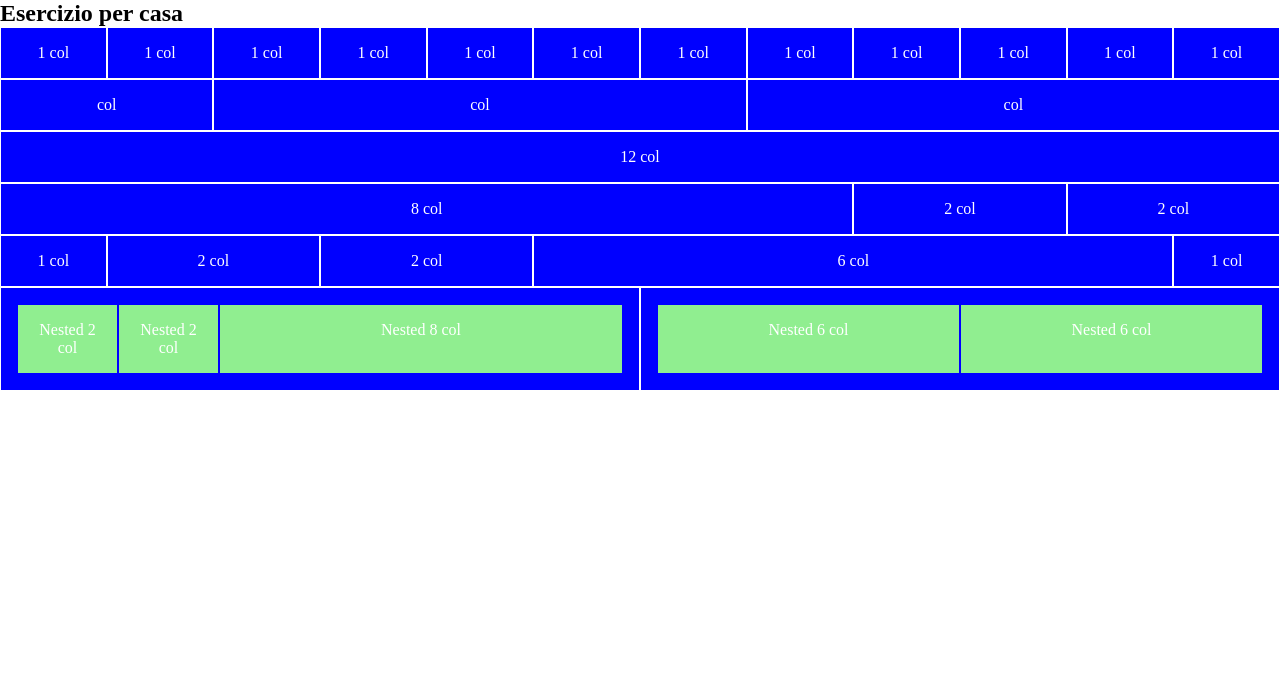
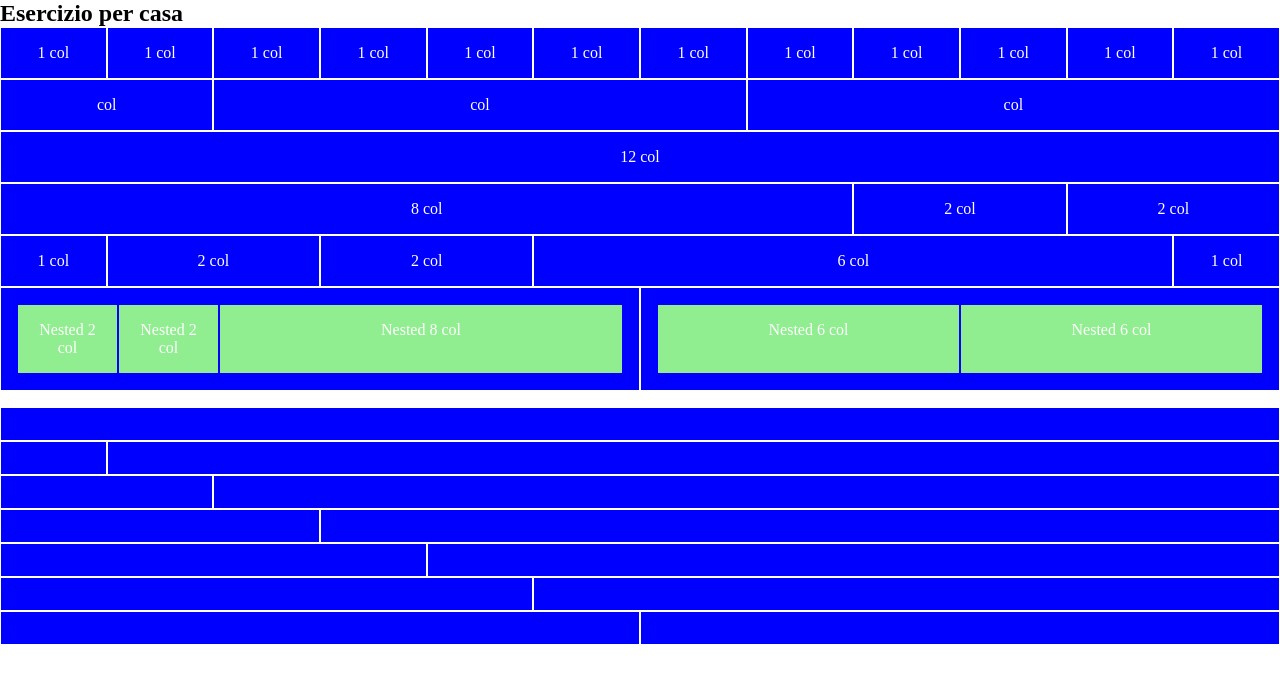
Before and after one commit to titoni-andrea/html-css-12bool, a plain HTML site: page index.html in a window 1280 px wide. Drawn offline with Linux system fonts and the light colour scheme.

Commit message:
seconda parte

```diff
--- a/css/style.css
+++ b/css/style.css
@@ -13,3 +13,7 @@
     border: solid 1px blue;
     text-align: center;
 }
+
+.row:nth-child(1) {
+    padding-bottom: 1rem;
+}
--- a/index.html
+++ b/index.html
@@ -115,9 +115,49 @@
                     Nested 6 col
                 </div>
             </div>
+        </div>
+        <!-- SECONDA PARTE -->
+
+        <div class="row">
+            <!-- PRIMA RIGA -->
+            <div class="col-xs-12 bg-blu">
+            </div>
+
+            <!-- SECONDA RIGA -->
+            <div class="col-xs-1 bg-blu">
+            </div>
+            <div class="col-xs-11 bg-blu">
+            </div>
+
+            <!-- TERZA RIGA -->
+            <div class="col-xs-2 bg-blu">
+            </div>
+            <div class="col-xs-10 bg-blu">
+            </div>
+
+            <!-- QUARTA RIGA -->
+            <div class="col-xs-3 bg-blu">
+            </div>
+            <div class="col-xs-9 bg-blu">
+            </div>
+
+            <!-- QUINTA RIGA -->
+            <div class="col-xs-4 bg-blu">
+            </div>
+            <div class="col-xs-8 bg-blu">
+            </div>
+
+            <!-- SESTA RIGA -->
+            <div class="col-xs-5 bg-blu">
+            </div>
+            <div class="col-xs-7 bg-blu">
+            </div>
 
             <!-- SETTIMA RIGA -->
-
+            <div class="col-xs-6 bg-blu">
+            </div>
+            <div class="col-xs-6 bg-blu">
+            </div>
         </div>
     </div>
 
```
